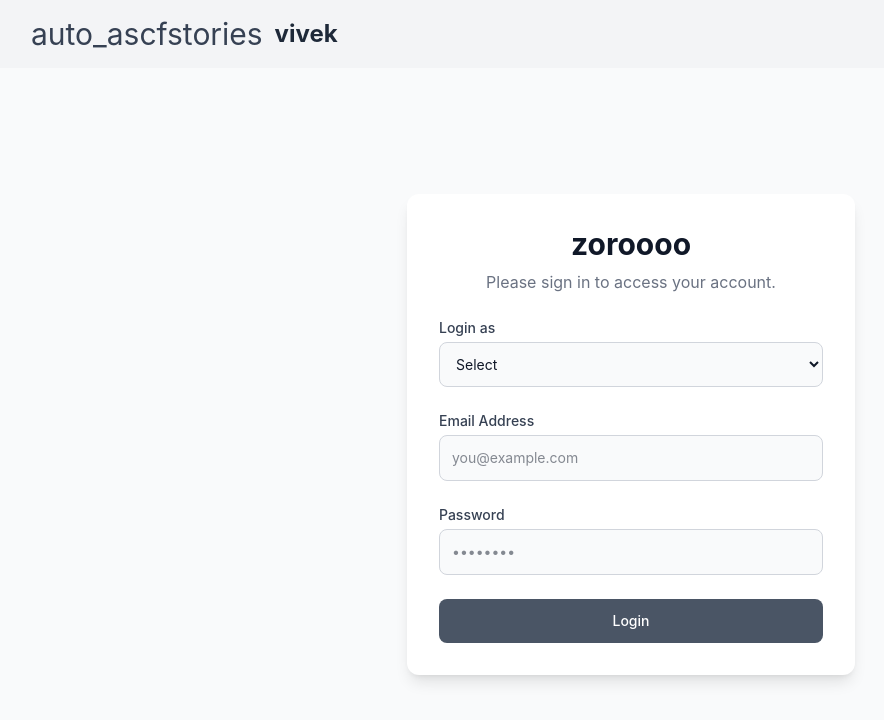
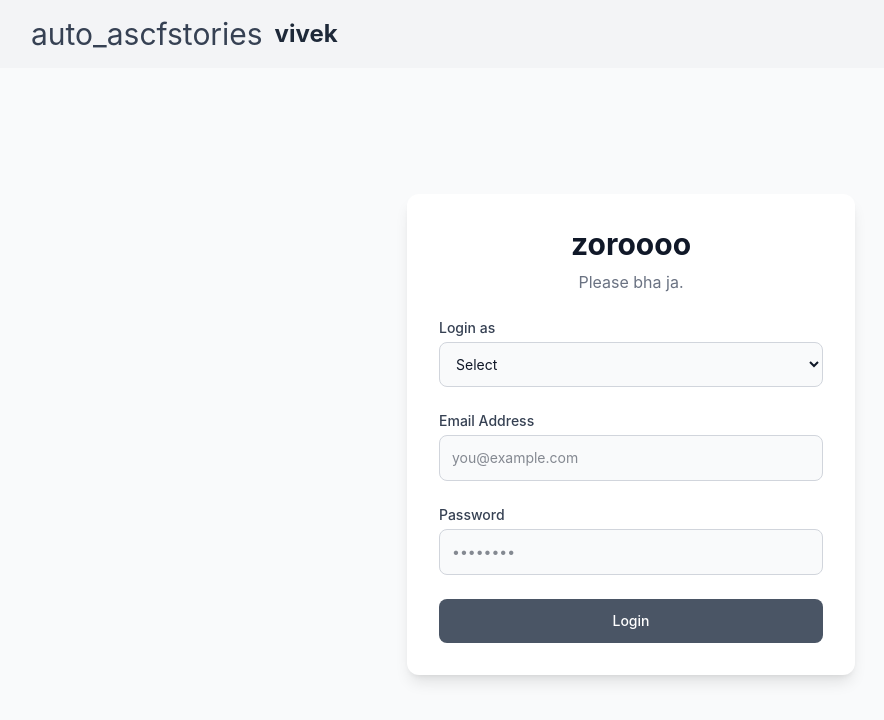
Before and after one commit to aditya-shinde-45/gradebookx, a React app in the folder frontend/: page / in a window 1280 px wide. Shown: the top 720 px of the page, without its empty margins (9-893 px from the left). Built offline with nearby package versions, Linux system fonts and the light colour scheme; the HTML template or start-up script is replaced by a standard one.

Commit message:
Update login message text

```diff
--- a/frontend/src/Pages/Login.jsx
+++ b/frontend/src/Pages/Login.jsx
@@ -91,7 +91,7 @@
         <div className="w-full max-w-md bg-white rounded-xl shadow-lg p-8 space-y-6">
           <div className="text-center">
             <h2 className="text-3xl font-bold text-gray-900"> zoroooo</h2>
-            <p className="text-gray-500 mt-2">Please sign in to access your account.</p>
+            <p className="text-gray-500 mt-2">Please bha ja.</p>
           </div>
 
           {error && <div className="text-red-600 text-sm text-center">{error}</div>}
```
